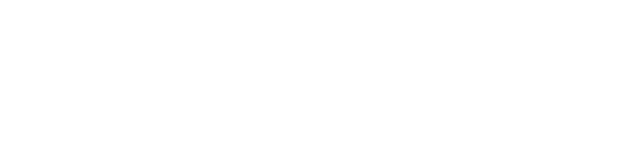
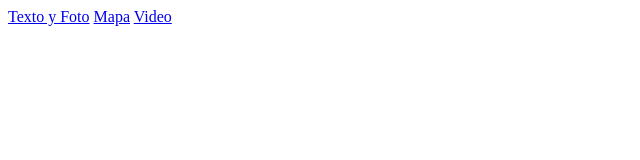
Before and after one commit to DiegoCeldr/proyecto3, a plain HTML site: page index.html in a window 1280 px wide. Shown: the whole page, without its empty margins (0-640 px from the left). Drawn offline with Linux system fonts and the light colour scheme.

Commit message:
Add header and navigation links to index.html

```diff
--- a/index.html
+++ b/index.html
@@ -1,4 +1,15 @@
 <!DOCTYPE html>
 <html>
-
+<head>
+  <title>Proyecto 3</title>
+</head>
+<body>
+  <header>
+    <nav>
+      <a href="#texto-foto">Texto y Foto</a>
+      <a href="#mapa">Mapa</a>
+      <a href="#video">Video</a>
+    </nav>
+  </header>
+</body>
 </html>
```
